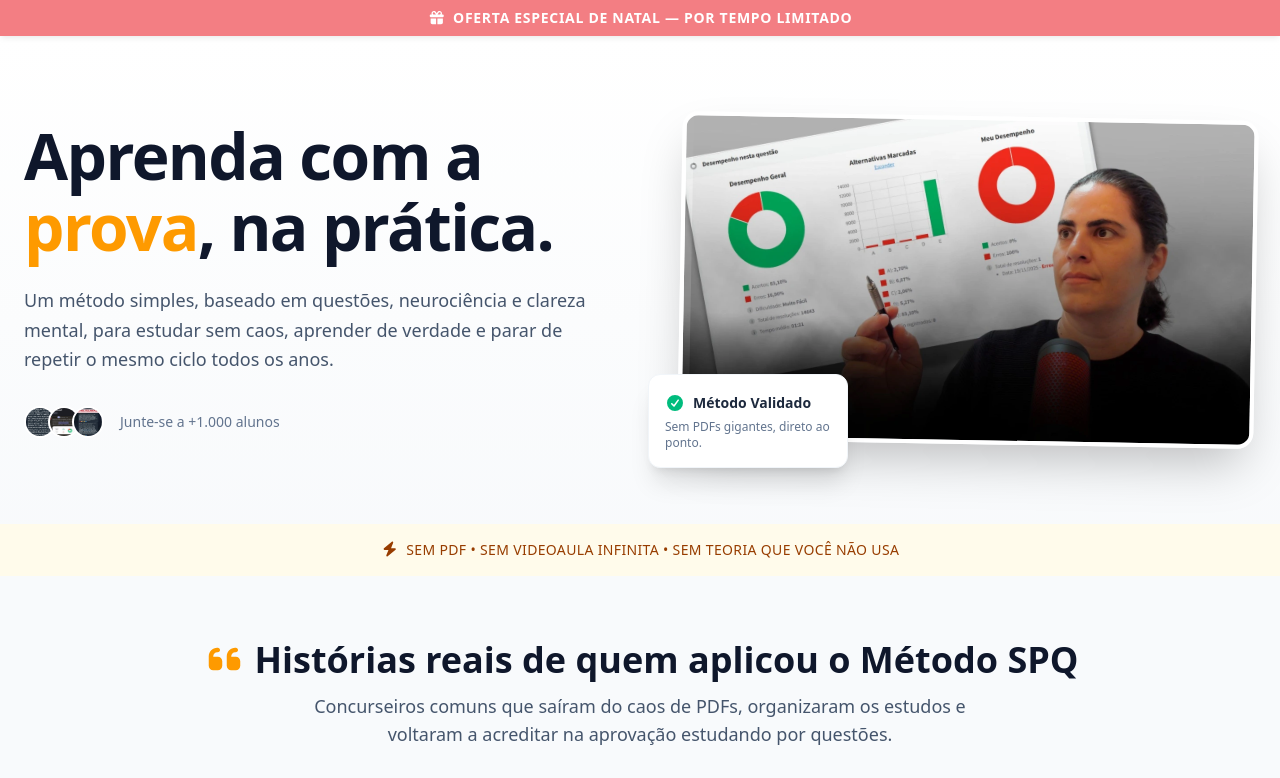
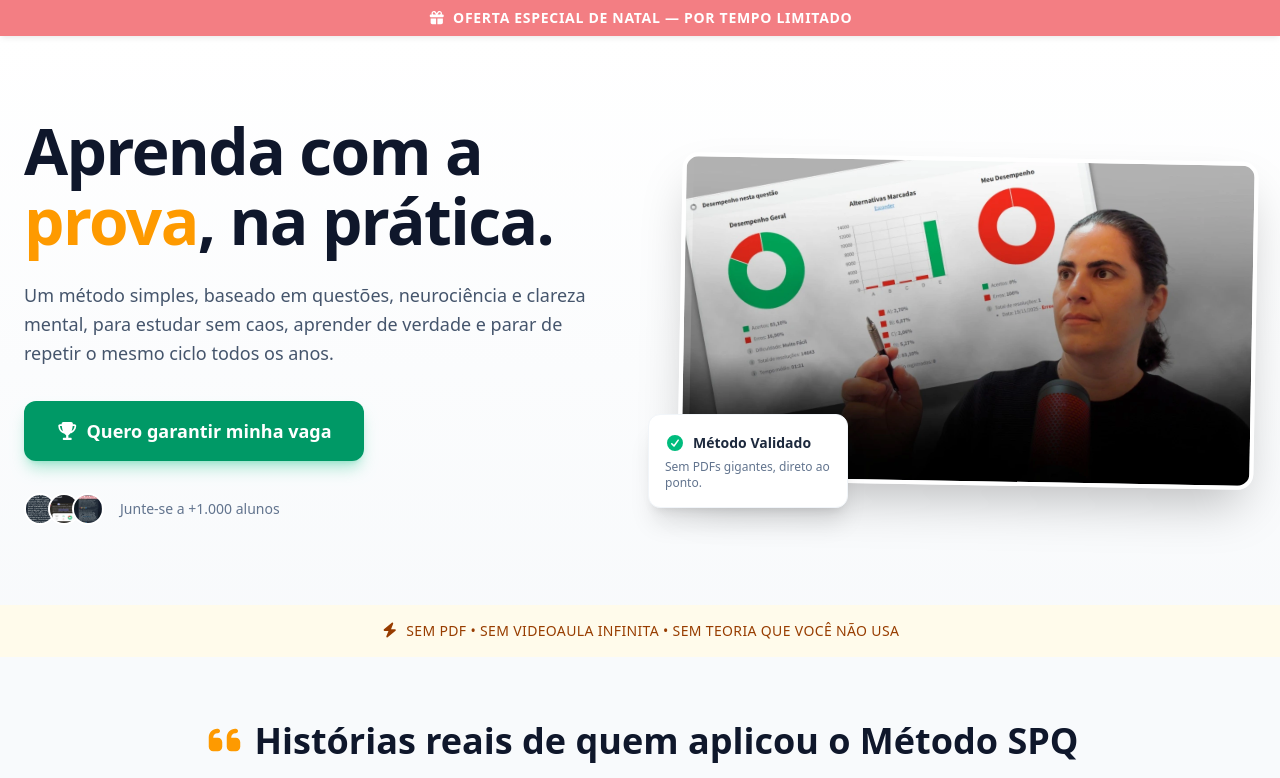
Before and after one commit to Shaolinnn/landing-page-daq-essencial, a Next.js app: page / in a window 1280 px wide. Shown: the top 778 px of the page. Built offline with nearby package versions, Linux system fonts and the light colour scheme.

Commit message:
Correções de velocidade

```diff
--- a/src/app/globals.css
+++ b/src/app/globals.css
@@ -28,6 +28,7 @@
   }
 
   /* Efeito de brilho OTIMIZADO (GPU Accelerated) */
+  /* Isso corrige o CLS e o Reflow forçado apontado no relatório */
   .shine {
     @apply relative overflow-hidden;
   }
@@ -35,14 +36,15 @@
     content: "";
     position: absolute;
     top: 0;
-    left: 0; /* Fixado em 0, a animação move via transform */
-    width: 100%; /* Ajustado para evitar overflow */
+    left: 0;
+    width: 100%;
     height: 100%;
     background: linear-gradient(70deg, transparent 0%, rgba(255, 255, 255, 0.5) 50%, transparent 100%);
-    transform: translateX(-100%); /* Começa fora da tela */
-    animation: shine 4s infinite; /* Reduzi o tempo para ficar mais dinâmico */
+    transform: translateX(-100%); /* Começa fora da tela usando transform (mais leve) */
+    animation: shine 4s infinite;
     z-index: 10;
-    pointer-events: none; /* Garante que o brilho não bloqueie cliques */
+    pointer-events: none;
+    will-change: transform; /* Avisa o navegador para preparar a GPU */
   }
 
   /* Estilos para o card de feature com hover */
--- a/src/app/page.tsx
+++ b/src/app/page.tsx
@@ -6,7 +6,7 @@ import { useState } from 'react';
 import Image from 'next/image';
 import dynamic from 'next/dynamic';
 
-// Carregamento dinâmico para componentes pesados
+// Carregamento dinâmico para componentes pesados (mantido)
 const FaqSection = dynamic(() => import('@/components/FaqSection'));
 const FormModal = dynamic(() => import('@/components/FormModal'));
 const TestimonialsSection = dynamic(() => import('@/components/TestimonialsSection'));
@@ -62,7 +62,8 @@ export default function HomePage() {
       <header className="relative bg-gradient-to-b from-white to-slate-50 py-10 md:py-20 overflow-hidden">
 
         {/* OTIMIZAÇÃO LCP: Imagem de fundo carregada via Next Image e não CSS */}
-        <div className="absolute inset-0 opacity-5 -z-10 select-none pointer-events-none">
+        {/* Isso resolve o problema de "Chain Request" apontado no relatório */}
+        <div className="absolute inset-0 -z-10 select-none pointer-events-none opacity-5">
           <Image
             src="/img/background-hero.webp"
             alt="Background Texture"
@@ -106,6 +107,15 @@ export default function HomePage() {
               caos, aprender de verdade e parar de repetir o mesmo ciclo todos os anos.
             </p>
 
+             {/* CTA Principal */}
+             <button
+              onClick={openModal}
+              className="w-full sm:w-auto bg-emerald-600 hover:bg-emerald-700 text-white font-bold py-4 px-8 rounded-xl shadow-lg shadow-emerald-500/30 transition-all transform hover:scale-105 flex items-center justify-center gap-2 text-lg"
+            >
+              <FontAwesomeIcon icon={faTrophy} />
+              Quero garantir minha vaga
+            </button>
+
              {/* Prova Social Rápida - OTIMIZADA */}
              <div className="mt-8 flex items-center gap-4 text-xs sm:text-sm text-slate-500">
                 <div className="flex -space-x-2">
@@ -134,7 +144,8 @@ export default function HomePage() {
                 height={853}
                 alt="Kyrlla Pattyelly - Método SPQ"
                 priority // Carrega com prioridade máxima (LCP)
-                sizes="(max-width: 768px) 100vw, (max-width: 1200px) 50vw, 600px" // AJUDA O NAVEGADOR A BAIXAR A IMAGEM DO TAMANHO CERTO
+                // AQUI ESTÁ A MÁGICA: sizes diz ao navegador qual tamanho baixar
+                sizes="(max-width: 768px) 100vw, (max-width: 1200px) 50vw, 600px"
                 quality={85}
               />
               {/* Badge Flutuante */}
```
